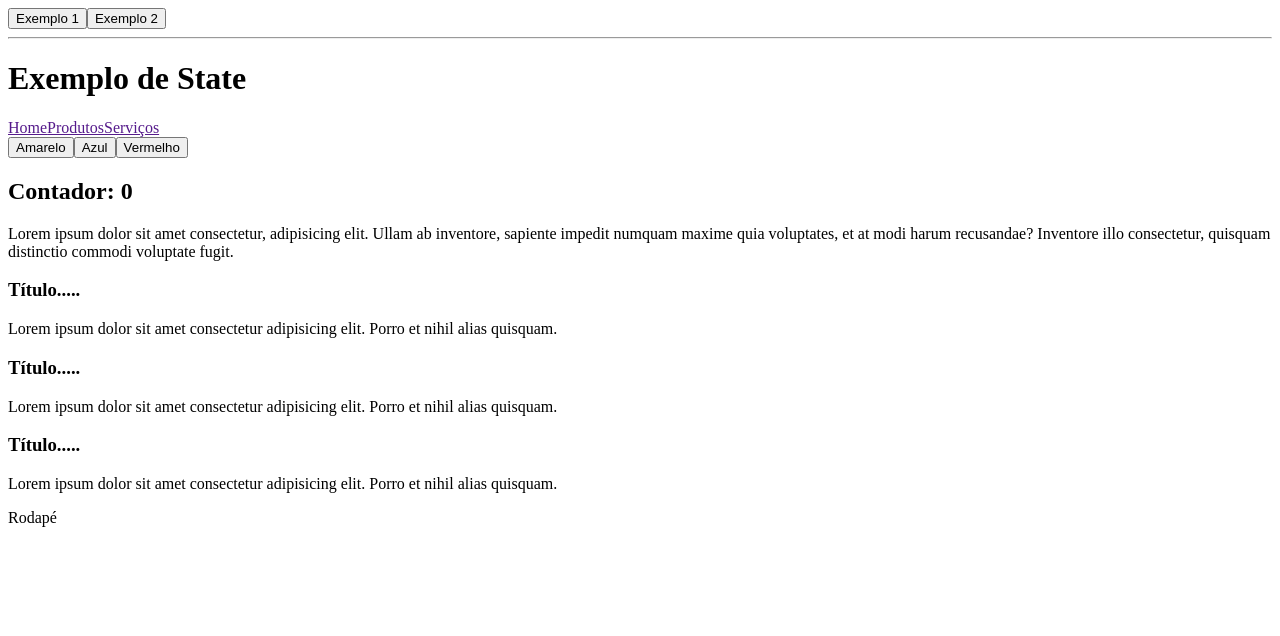
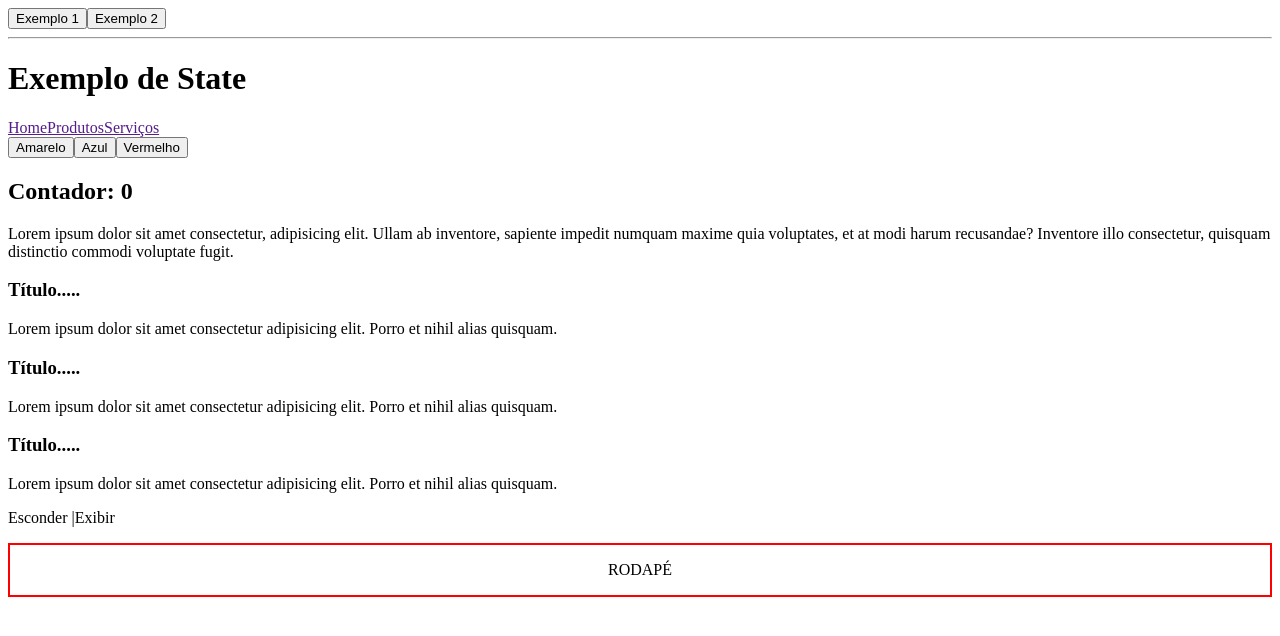
Before and after one commit to gabrielrluna/meu-app, a React (Create React App) app: page / in a window 1280 px wide. Shown: the top 636 px of the page. Built offline with nearby package versions, Linux system fonts and the light colour scheme.

Commit message:
Update Rodape.jsx

```diff
--- a/src/components/layout/Rodape.jsx
+++ b/src/components/layout/Rodape.jsx
@@ -1,8 +1,27 @@
+import { useState } from "react";
+
 const Rodape = () => {
+  const estilosInicias = {
+    textAlign: "center",
+    textTransform: "uppercase",
+    border: "solid 2px red",
+  };
+
+  const [estilos, setEstilos] = useState(estilosInicias);
+
+  const esconder = () => setEstilos({ display: "none" });
+  const exibir = () => setEstilos(estilosInicias);
+
   return (
-    <footer>
-      <p>Rodapé</p>
-    </footer>
+    <>
+      <p>
+        <span onMouseOver={esconder}>Esconder</span> |
+        <span onMouseOver={exibir}>Exibir</span>
+      </p>
+      <footer style={estilos}>
+        <p>Rodapé</p>
+      </footer>
+    </>
   );
 };
 
```
